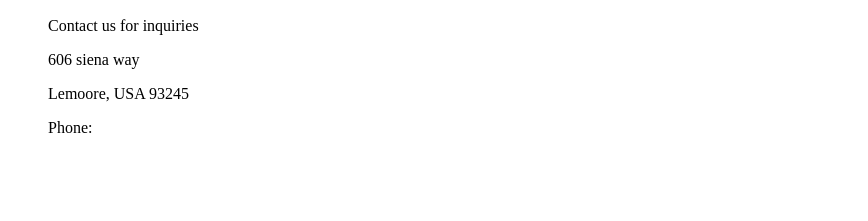
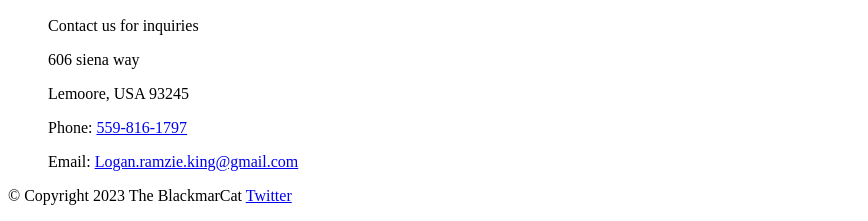
Before and after one commit to EagleAim/Online-Store, a plain HTML site: page contact.html in a window 1280 px wide. Shown: the part 591-812 px from the top of the page, without its empty margins (0-868 px from the left). Drawn offline with Linux system fonts and the light colour scheme.

Commit message:
final commit

```diff
--- a/contact.html
+++ b/contact.html
@@ -29,6 +29,11 @@
         <ul>Contact us for inquiries</ul>
         <ul>606 siena way</ul>
         <ul>Lemoore, USA 93245</ul>
-        <ul>Phone: </ul>
+        <ul>Phone: <a href="tel:559-816-1797">559-816-1797</a></ul>
+        <ul>Email: <a href = "mailto: logan.ramzie.king@gmail.com">Logan.ramzie.king@gmail.com</a></ul>
     </main>
+    <footer>
+        <p>&copy; Copyright 2023 The BlackmarCat <a href="https://twitter.com" target="_blank">Twitter</a></p>
+
+    </footer>
 </html>
```
Also changed, not shown: index.html (+2 -2 lines), products.html (+2 -2 lines).
